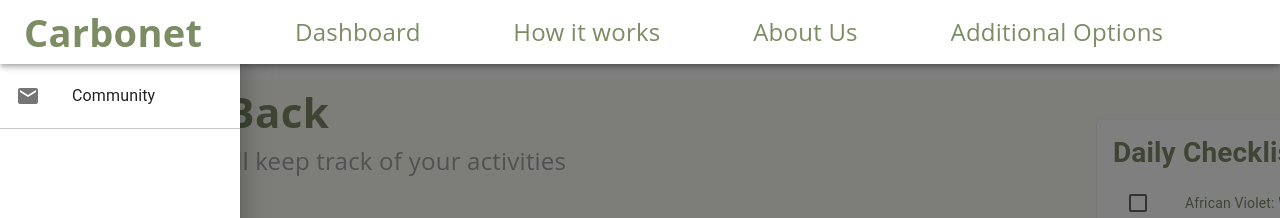
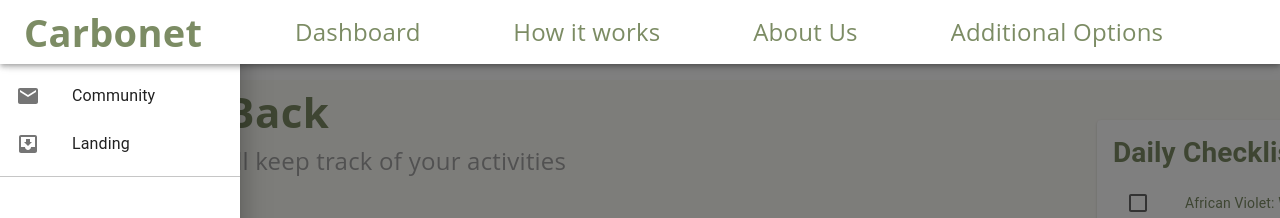
Before and after one commit to JessieLDR/Carbonet, a React (Create React App) app in the folder myapp/: page /Dashboard in a window 1280 px wide. Both pictures are taken after a click on the element "Additional Options". Shown: the top 218 px of the page. Built offline with nearby package versions, Linux system fonts and the light colour scheme.

Commit message:
added sidebar routing to landing

```diff
--- a/myapp/src/components/general/ClippedDrawer.js
+++ b/myapp/src/components/general/ClippedDrawer.js
@@ -36,6 +36,9 @@
     handleOpenToggle()
     navigate(path)
   }
+  const handleLandingClick = () => {
+    window.location.href = "https://carbonet-landing.netlify.app"
+  }
 
   return (
     <Box sx={{ display: 'flex' }}>
@@ -60,6 +63,14 @@
                   <ListItemText primary={'Community'} />
                 </ListItemButton>
               </ListItem>
+              <ListItem key={'Landing'} disablePadding>
+                <ListItemButton onClick={handleLandingClick}>
+                  <ListItemIcon>
+                    <InboxIcon />
+                  </ListItemIcon>
+                  <ListItemText primary={'Landing'} />
+                </ListItemButton>
+              </ListItem>
           </List>
           <Divider />
         </Box>
```
